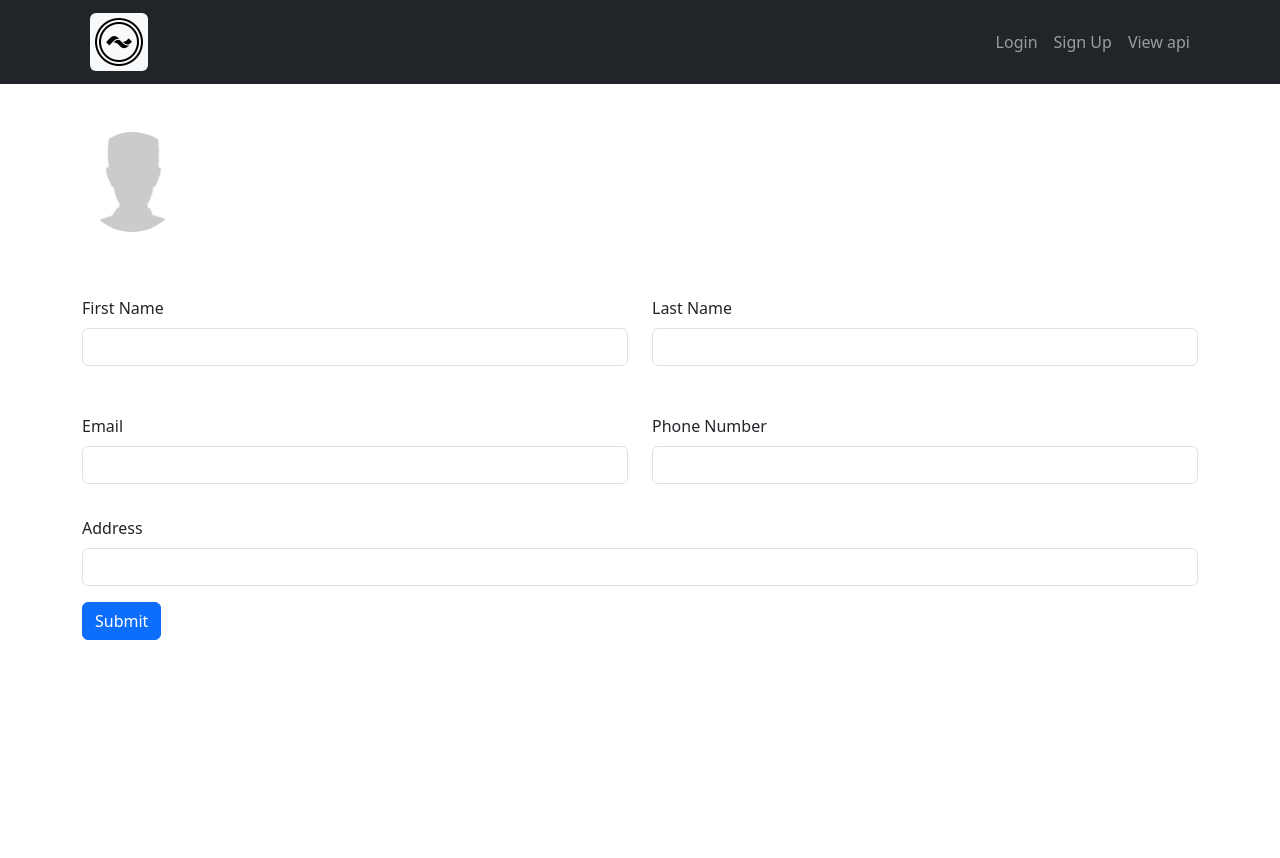
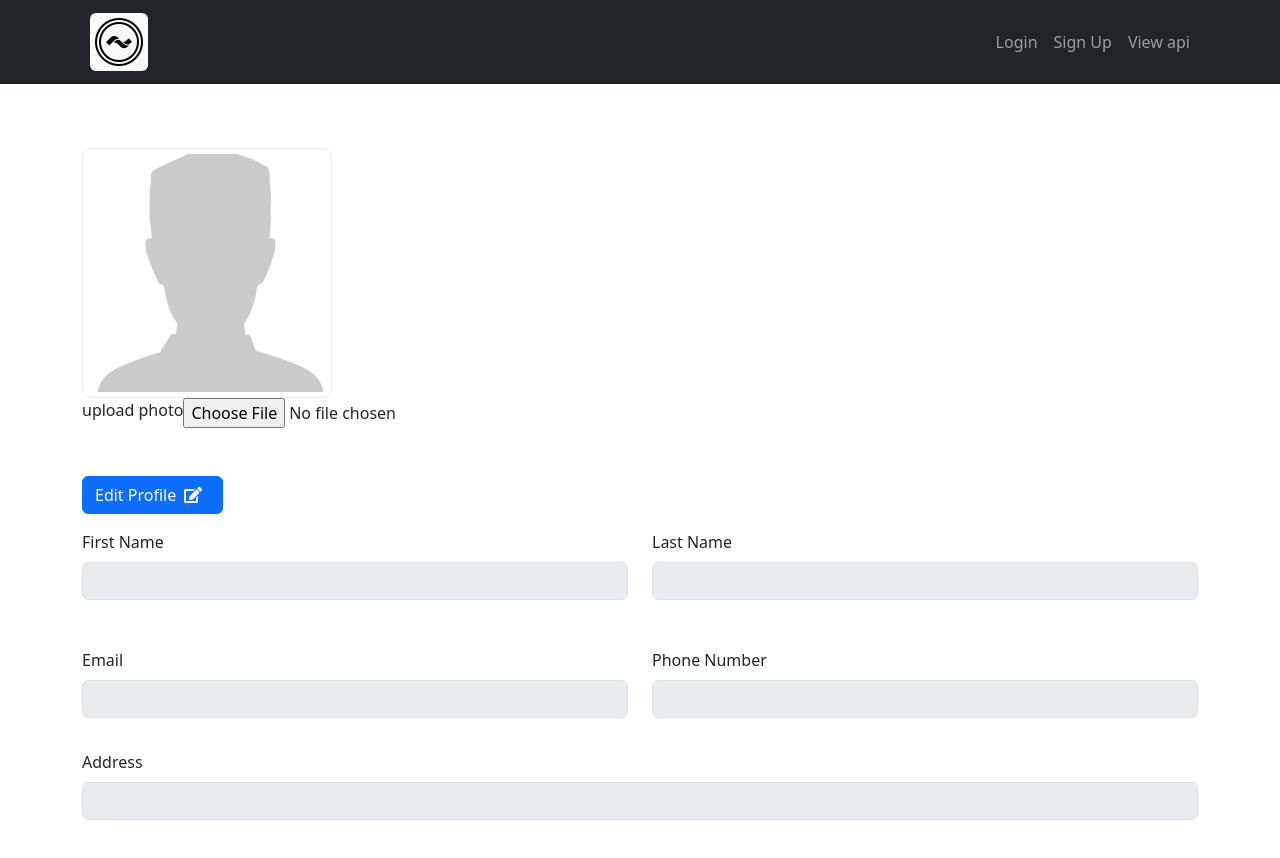
Before and after one commit to sharafadeenhammed/bank-app, a React (Vite) app: page /profile in a window 1280 px wide. Shown: the top 858 px of the page. Before the commit the page ends 800 px from the top, so only its background shows below. Built offline with nearby package versions, Linux system fonts and the light colour scheme; no server answers.

Commit message:
completed user data update

```diff
--- a/src/components/Header.jsx
+++ b/src/components/Header.jsx
@@ -40,7 +40,11 @@ const Header = () => {
   return (
     <>
       {/* <LinkContainer></LinkContainer> */}
-      <Navbar expand="lg" className="navbar-dark bg-dark" collapseOnSelect>
+      <Navbar
+        expand="lg"
+        className=" position-fixed w-100 top-0 navbar-dark bg-dark"
+        collapseOnSelect
+      >
         <Container>
           <Navbar.Brand className="d-flex ">
             <LinkContainer to="/" style={{ cursor: "pointer" }}>
@@ -53,7 +57,7 @@ const Header = () => {
             </LinkContainer>
             {user.first_name ? (
               <div className="d-inline-block">
-                <span className="fs-6 fw-bold text-secondary text-capitalize">{`${user.last_name} ${user.first_name}`}</span>
+                <span className="fs-6 fw-bold text-secondary text-capitalize">{`${user.first_name} ${user.last_name}`}</span>
                 <div
                   style={{ cursor: "pointer" }}
                   onClick={() =>
--- a/src/index.css
+++ b/src/index.css
@@ -2,13 +2,15 @@
   --background-color: rgb(234, 233, 231);
 }
 * {
-  /* overflow-x: hidden; */
   box-sizing: border-box;
 }
 .profile-img {
-  height: 100px;
-  width: 100px;
-  border-radius: 50%;
+  margin-top: 100px;
+  height: 250px;
+  width: 250px;
+  border-radius: 10px;
+  padding: 5px;
+  border: 1px solid #f1eaea;
   display: inline-block;
   object-fit: cover;
 }
--- a/src/screens/Profile.jsx
+++ b/src/screens/Profile.jsx
@@ -1,38 +1,152 @@
-import { useContext } from "react";
+import { useContext, useState } from "react";
+import { Container } from "react-bootstrap";
+import { toast } from "react-toastify";
 
-import { Container } from "react-bootstrap";
-import { useState } from "react";
-
+import Spinner from "../components/Spinner";
 import UserContext from "../context/UserContext";
 import noPhoto from "../assets/no-photo.jpg";
 
 const Profile = () => {
   const [isEdit, setIsEdit] = useState(false);
+  const [isLoading, setIsLoading] = useState(false);
   const { user, userReducerDispatcher } = useContext(UserContext);
   const [userData, setUserData] = useState(user);
-  const handleChange = () => {};
+  const handleChange = (e) => {
+    const data = {
+      ...userData,
+      [e.target.id]: e.target.value,
+    };
+    setUserData(data);
+  };
+  const onSubmit = async (e) => {
+    e.preventDefault();
+    setIsEdit(false);
+    setIsLoading(true);
+    try {
+      // updating user data
+      const res = await fetch(`${import.meta.env.VITE_BASE_URL}/user`, {
+        method: "POST",
+        headers: {
+          "Content-Type": "application/json",
+        },
+        credentials: "include",
+        body: JSON.stringify(userData),
+      });
+      if (!res.ok) return toast.error("profile update fialed try again");
+      const data = await res.json();
+      userReducerDispatcher({ payload: data.data, type: "setuser" });
+      toast.success("profile updated succesfully");
+      setIsLoading(false);
+    } catch (error) {
+      console.log(error);
+      toast.error(
+        "failed to update your profile check internet connection and try again"
+      );
+      setIsLoading(false);
+    }
+  };
 
-  const onSubmit = (e) => {
+  const uploadPhoto = async (e) => {
     e.preventDefault();
+    const photo = new FormData();
+    photo.append("photo", e.target.files[0]);
+    // console.log(photo);
+    // return;
+    try {
+      // updating user data
+      const res = await fetch(`${import.meta.env.VITE_BASE_URL}/user/photo`, {
+        method: "POST",
+        headers: {
+          "Content-Type": "multipart/form-data",
+        },
+        credentials: "include",
+        body: photo,
+      });
+      const data = await res.json();
+      console.log(data);
+    } catch (err) {
+      console.log(err);
+    }
+    console.log(photo);
   };
+
   return (
     <Container className="my-5">
-      {/* first and last name */}
-      <div w-100 className="flex justify-content-center">
+      {isLoading ? (
+        <Spinner type="fixed" />
+      ) : (
+        <>
+          <div className="flex justify-content-center ">
+            <div className="d-flex flex-column ">
               <img
-          src={user.photo ?? noPhoto}
-          alt="profile picture"
+                src={user.photo_url ?? noPhoto}
+                alt={`${user.first_name} ${user.last_name}`}
                 className="img-img-flush profile-img"
               />
+              <div className="d-flex flex-direction-row">
+                <form action="" onSubmit={uploadPhoto}></form>
+                <label htmlFor="photo"> upload photo</label>
+                <input
+                  onChange={uploadPhoto}
+                  // className="d-none"
+                  type="file"
+                  name="photo"
+                  id="photo"
+                  accept="image/jpeg, image/png"
+                />
+              </div>
+            </div>
           </div>
           <form onSubmit={onSubmit} className="my-5">
+            {isEdit ? (
+              <div>
+                <button
+                  onClick={() => setIsEdit(false)}
+                  type="button"
+                  className=" d-flex align-items-center btn btn-warning"
+                >
+                  Cancel
+                  <svg
+                    xmlns="http://www.w3.org/2000/svg"
+                    height="1em"
+                    viewBox="0 0 512 512"
+                    className="mx-2"
+                  >
+                    <path d="M367.2 412.5L99.5 144.8C77.1 176.1 64 214.5 64 256c0 106 86 192 192 192c41.5 0 79.9-13.1 111.2-35.5zm45.3-45.3C434.9 335.9 448 297.5 448 256c0-106-86-192-192-192c-41.5 0-79.9 13.1-111.2 35.5L412.5 367.2zM0 256a256 256 0 1 1 512 0A256 256 0 1 1 0 256z" />
+                  </svg>
+                </button>
+              </div>
+            ) : (
+              <div>
+                <button
+                  onClick={() => setIsEdit(true)}
+                  type="button"
+                  className=" d-flex align-items-center btn btn-primary"
+                >
+                  Edit Profile
+                  <svg
+                    className="mx-2"
+                    xmlns="http://www.w3.org/2000/svg"
+                    height="1em"
+                    viewBox="0 0 576 512"
+                  >
+                    <path
+                      fill="#fff"
+                      d="M402.6 83.2l90.2 90.2c3.8 3.8 3.8 10 0 13.8L274.4 405.6l-92.8 10.3c-12.4 1.4-22.9-9.1-21.5-21.5l10.3-92.8L388.8 83.2c3.8-3.8 10-3.8 13.8 0zm162-22.9l-48.8-48.8c-15.2-15.2-39.9-15.2-55.2 0l-35.4 35.4c-3.8 3.8-3.8 10 0 13.8l90.2 90.2c3.8 3.8 10 3.8 13.8 0l35.4-35.4c15.2-15.3 15.2-40 0-55.2zM384 346.2V448H64V128h229.8c3.2 0 6.2-1.3 8.5-3.5l40-40c7.6-7.6 2.2-20.5-8.5-20.5H48C21.5 64 0 85.5 0 112v352c0 26.5 21.5 48 48 48h352c26.5 0 48-21.5 48-48V306.2c0-10.7-12.9-16-20.5-8.5l-40 40c-2.2 2.3-3.5 5.3-3.5 8.5z"
+                    />
+                  </svg>
+                </button>
+              </div>
+            )}
             <div class="mb-3 row">
               <div className="col-sm-6 my-3">
-            <label for="first_name" class="form-label">
+                <label htmlFor="first_name" class="form-label">
                   First Name
                 </label>
                 <input
                   type="text"
+                  disabled={!isEdit}
+                  readOnly={!isEdit}
                   class="form-control"
                   id="first_name"
                   value={userData?.first_name}
@@ -40,12 +154,14 @@ const Profile = () => {
                 />
               </div>
               <div className="col-sm-6 my-3">
-            <label for="last_name" class="form-label">
+                <label htmlFor="last_name" class="form-label">
                   Last Name
                 </label>
                 <input
                   type="text"
                   class="form-control"
+                  disabled={!isEdit}
+                  readOnly={!isEdit}
                   id="last_name"
                   value={userData?.last_name}
                   onChange={handleChange}
@@ -55,44 +171,54 @@ const Profile = () => {
             {/* email and phone number */}
             <div class="mb-3 row">
               <div className="col-sm-6 my-3">
-            <label for="first_name" class="form-label">
+                <label htmlFor="email" class="form-label">
                   Email
                 </label>
                 <input
                   type="text"
                   class="form-control"
-              id="first_name"
+                  disabled={!isEdit}
+                  readOnly={!isEdit}
+                  id="email"
                   value={userData?.email}
                   onChange={handleChange}
                 />
               </div>
               <div className="col-sm-6 my-3">
-            <label for="last_name" class="form-label">
+                <label htmlFor="phone" class="form-label">
                   Phone Number
                 </label>
                 <input
                   type="text"
                   class="form-control"
-              id="last_name"
+                  disabled={!isEdit}
+                  readOnly={!isEdit}
+                  id="phone"
                   value={userData?.phone}
                   onChange={handleChange}
                 />
               </div>
             </div>
             <div className="my-3">
-          <label for="last_name" class="form-label">
+              <label htmlFor="address" class="form-label">
                 Address
               </label>
               <input
                 value={userData.address}
+                disabled={!isEdit}
+                onChange={handleChange}
                 id="address"
                 className="form-control"
               />
             </div>
-        <button type="submit" class="btn btn-primary">
-          Submit
+            {isEdit && (
+              <button type="submit" class="btn btn-success ">
+                submit profile update
               </button>
+            )}
           </form>
+        </>
+      )}
     </Container>
   );
 };
```
Also changed, not shown: 1 other file (tests, documents, lock files or other folders). Lines whose indentation alone changed are shown as unchanged.
